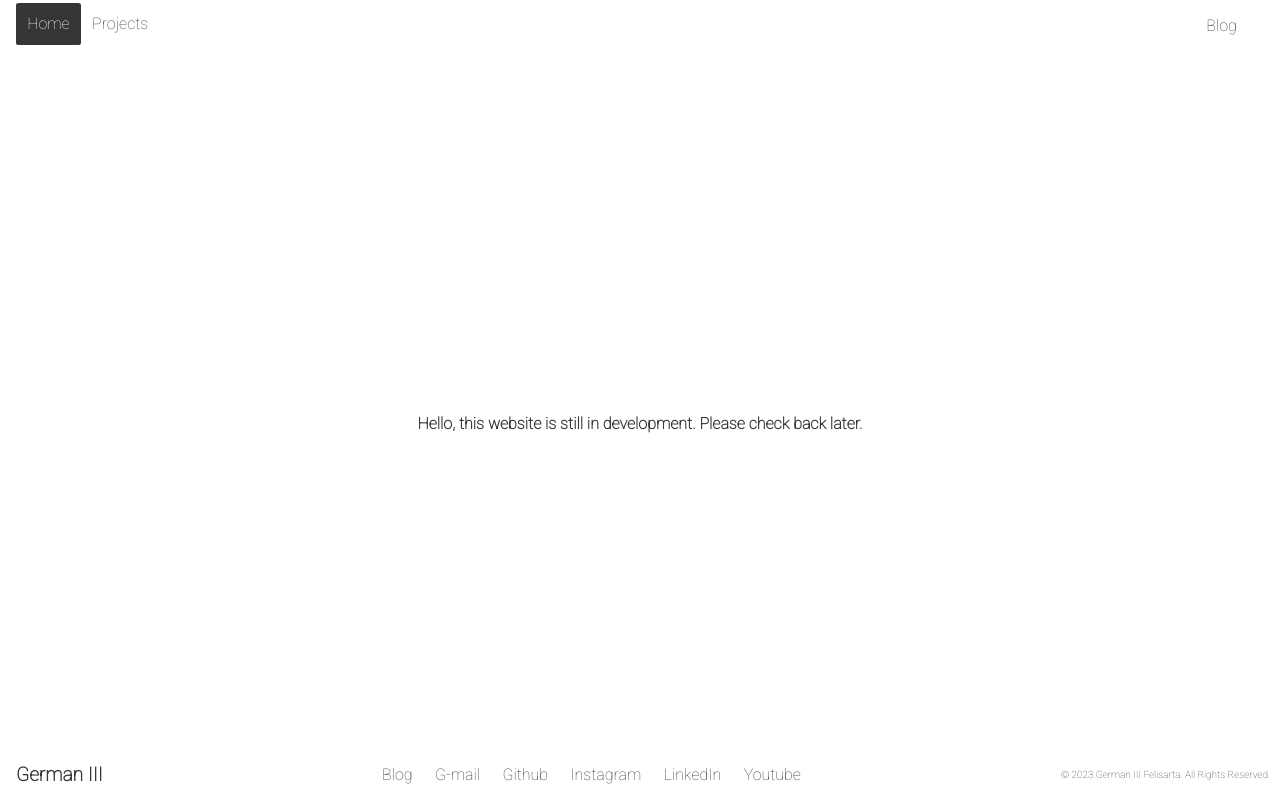
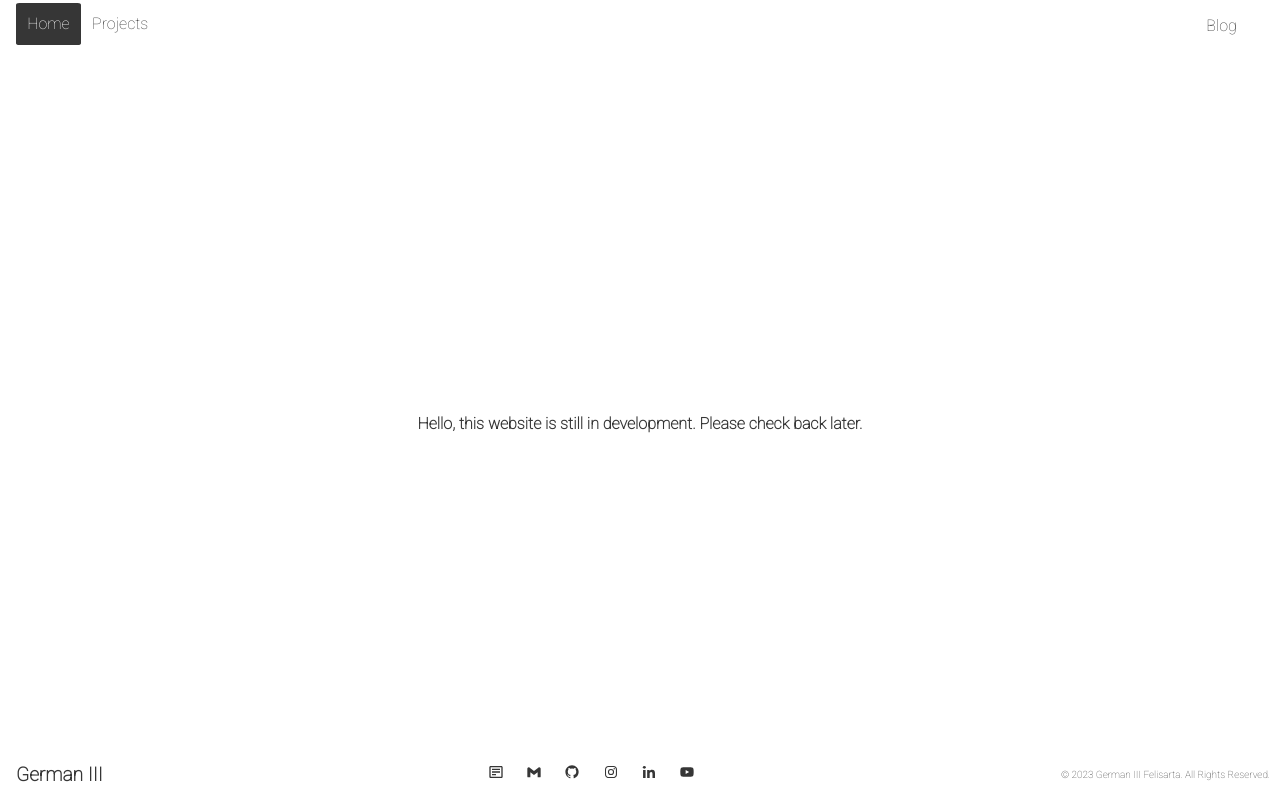
Before and after one commit to germaniii-com/germaniii.com, a Next.js app in the folder root/: page /home in a window 1280 px wide. Built offline with nearby package versions, Linux system fonts and the light colour scheme.

Commit message:
Add React-Icons package and Use them in Footer

```diff
--- a/root/app/_components/Footer/index.module.scss
+++ b/root/app/_components/Footer/index.module.scss
@@ -23,9 +23,9 @@
   }
 
   ul {
-    display: flex;
-    flex-direction: row;
     flex-grow: 3;
+    display: grid;
+    grid-auto-flow: column;
     align-items: center;
     justify-content: center;
     list-style-type: none;
@@ -37,11 +37,24 @@
         text-decoration: none;
         padding: 0.7em;
         border-radius: 5%;
-        &:hover {
-          color: $primaryColor_onHover;
-        }
         &:active {
           color: $primaryColor_onActive;
+        }
+
+        svg {
+          display: inline; /* or block, or any other appropriate value */
+        }
+        span {
+          display: none;
+        }
+
+        /* CSS: Show the SVG and span on hover of the parent */
+        &:hover svg {
+          display: none;
+        }
+        &:hover span {
+          font-size: small;
+          display: inline; /* or block, or any other appropriate value */
         }
       }
     }
--- a/root/app/_components/Footer/index.tsx
+++ b/root/app/_components/Footer/index.tsx
@@ -1,5 +1,13 @@
 import Link from "next/link";
 import styles from "./index.module.scss";
+import {
+  BiDetail,
+  BiLogoGmail,
+  BiLogoGithub,
+  BiLogoInstagram,
+  BiLogoLinkedin,
+  BiLogoYoutube,
+} from "react-icons/bi";
 
 const Footer = () => {
   return (
@@ -23,7 +31,8 @@ const Footer = () => {
             target="_blank"
             rel="noopener noreferrer"
           >
-            Blog
+            <BiDetail />
+            <span>Blog</span>
           </a>
         </li>
         <li>
@@ -32,7 +41,8 @@ const Footer = () => {
             target="_blank"
             rel="noopener noreferrer"
           >
-            G-mail
+            <BiLogoGmail />
+            <span>Gmail</span>
           </a>
         </li>
         <li>
@@ -41,7 +51,8 @@ const Footer = () => {
             target="_blank"
             rel="noopener noreferrer"
           >
-            Github
+            <BiLogoGithub />
+            <span>Github</span>
           </a>
         </li>
         <li>
@@ -50,7 +61,8 @@ const Footer = () => {
             target="_blank"
             rel="noopener noreferrer"
           >
-            Instagram
+            <BiLogoInstagram />
+            <span>Instagram</span>
           </a>
         </li>
         <li>
@@ -59,7 +71,8 @@ const Footer = () => {
             target="_blank"
             rel="noopener noreferrer"
           >
-            LinkedIn
+            <BiLogoLinkedin />
+            <span>LinkedIn</span>
           </a>
         </li>
         <li>
@@ -68,7 +81,8 @@ const Footer = () => {
             target="_blank"
             rel="noopener noreferrer"
           >
-            Youtube
+            <BiLogoYoutube />
+            <span>Youtube</span>
           </a>
         </li>
       </ul>
--- a/root/package.json
+++ b/root/package.json
@@ -17,6 +17,7 @@
     "next": "13.4.19",
     "react": "18.2.0",
     "react-dom": "18.2.0",
+    "react-icons": "^4.11.0",
     "sass": "^1.66.1",
     "typescript": "5.2.2"
   }
```
Also changed, not shown: 1 other file (tests, documents, lock files or other folders).
